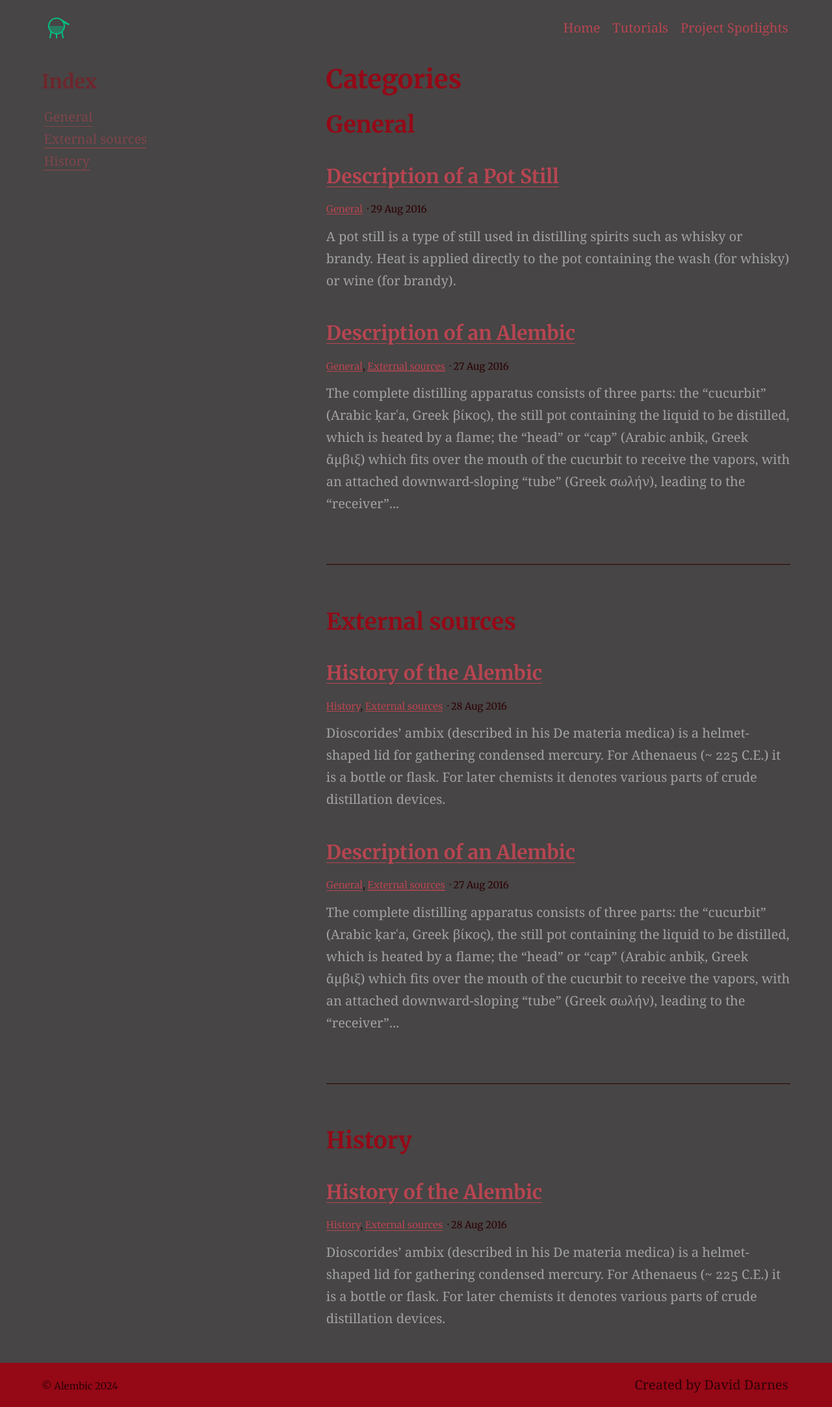
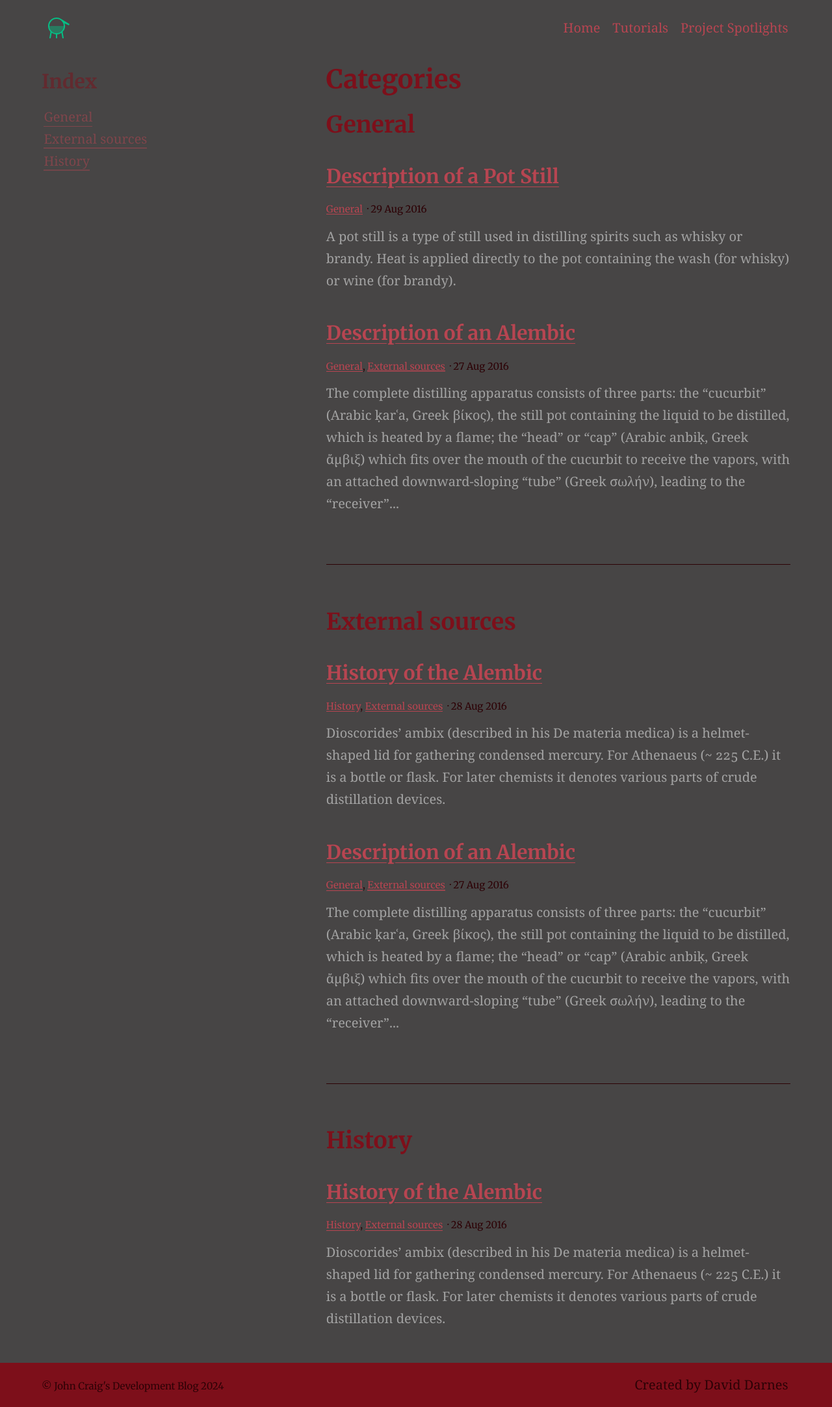
Before and after one commit to john-craig/john-craig.github.io, a Jekyll site: the page built from categories.md, in a window 1280 px wide. Shown: the whole page at 65% size. Built offline with Jekyll 4.4.1, drawn with Linux system fonts in a browser that asks for light colours; part of the change alters nothing that is shown.

Commit message:
Final tweaks

```diff
--- a/_config.yml
+++ b/_config.yml
@@ -76,7 +76,7 @@ defaults:
     scope:
       path: ""
     values:
-      image: "/assets/default-social-image.png" # Default image for sharing
+      image: "/assets/default-social-image.jpg" # Default image for sharing
   -
     scope:
       path: ""
@@ -93,13 +93,13 @@ defaults:
 # 7. Site settings
 encoding: utf-8 # Make sure the encoding is right
 lang: en-GB # Set the site language
-title: "Alembic" # Site name or title, also used in jekyll-seo-tag
+title: "John Craig's Development Blog" # Site name or title, also used in jekyll-seo-tag
 logo: "/assets/logos/logo.svg" # Site logo, also used in jekyll-seo-tag
-description: "Alembic is a starting point for Jekyll projects. Rather than starting from scratch, this boilerplate is designed to get the ball rolling immediately" # Site description and default description, also used in jekyll-seo-tag
-url: "https://alembic.darn.es" # Site url, also used in jekyll-seo-tag
+description: "Personal blog of a software developer. My opinions are my own." # Site description and default description, also used in jekyll-seo-tag
+url: "https://john-craig.github.io" # Site url, also used in jekyll-seo-tag
 baseurl: ""
-repo: "https://github.com/daviddarnes/alembic"
-email: "me@daviddarnes.com"
+repo: "https://github.com/john-craig/john-craig.github.io"
+email: "john.e.craig.jr@gmail.com"
 # disqus: "alembic-1" # Blog post comments, uncomment the option and set the site ID from your Disqus account
 # date_format: "%-d %B %Y" # Blog post date formatting using placeholder formatting
 # google_analytics: ""
@@ -133,11 +133,11 @@ navigation_footer:
   url: https://darn.es
 
 social_links: # Appears in sidebar. Set the urls then uncomment and comment out as desired
-  Twitter: https://twitter.com/DavidDarnes
-  LinkedIn: https://www.linkedin.com/in/daviddarnes
-  GitHub: https://github.com/daviddarnes
-  link: https://darn.es
-  RSS: /feed.xml
+  # Twitter: https://twitter.com/DavidDarnes
+  LinkedIn: https://www.linkedin.com/in/john-craig
+  # GitHub: https://github.com/daviddarnes
+  # link: https://darn.es
+  # RSS: /feed.xml
 
 sharing_links: # Appear at the bottom of single blog posts, add as desired. The value can be 'true' or the desired button colour
   Twitter: "#0d94e7"
--- a/_sass/_settings.scss
+++ b/_sass/_settings.scss
@@ -5,7 +5,7 @@ $featureBackgroundColour: #3c2b2d !default;
 $accentColour: #b74551 !default;
 
 // Text colours
-$headingColour: #950816 !default;
+$headingColour: #7d0f1a !default;
 $bodyColour: #a3a3a3 !default;
 $linkColour: #b74551 !default;
 $hoverColour: #2d0206 !default;
```
Also changed, not shown: assets/default-social-image.jpg (added), assets/default-social-image.png (deleted).
